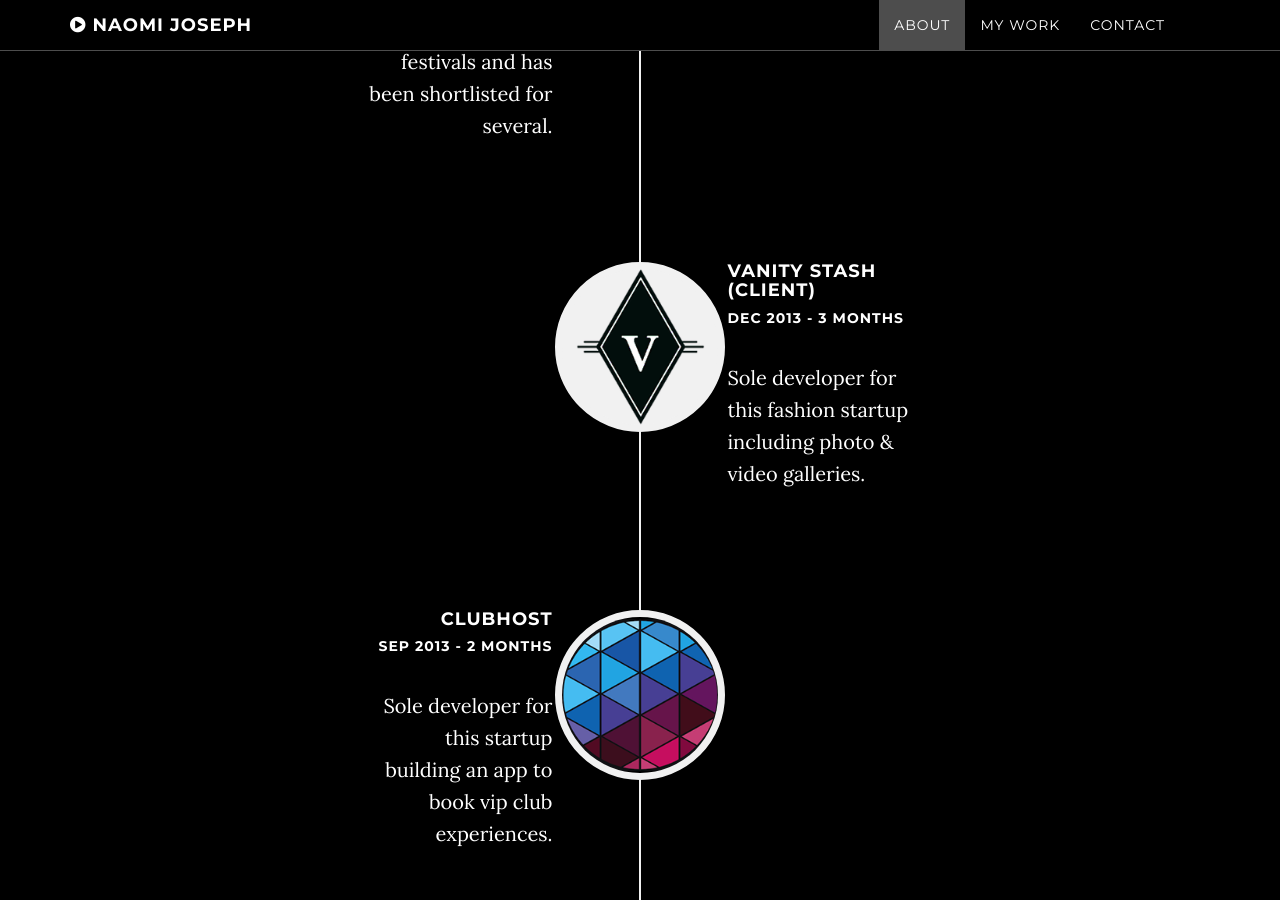
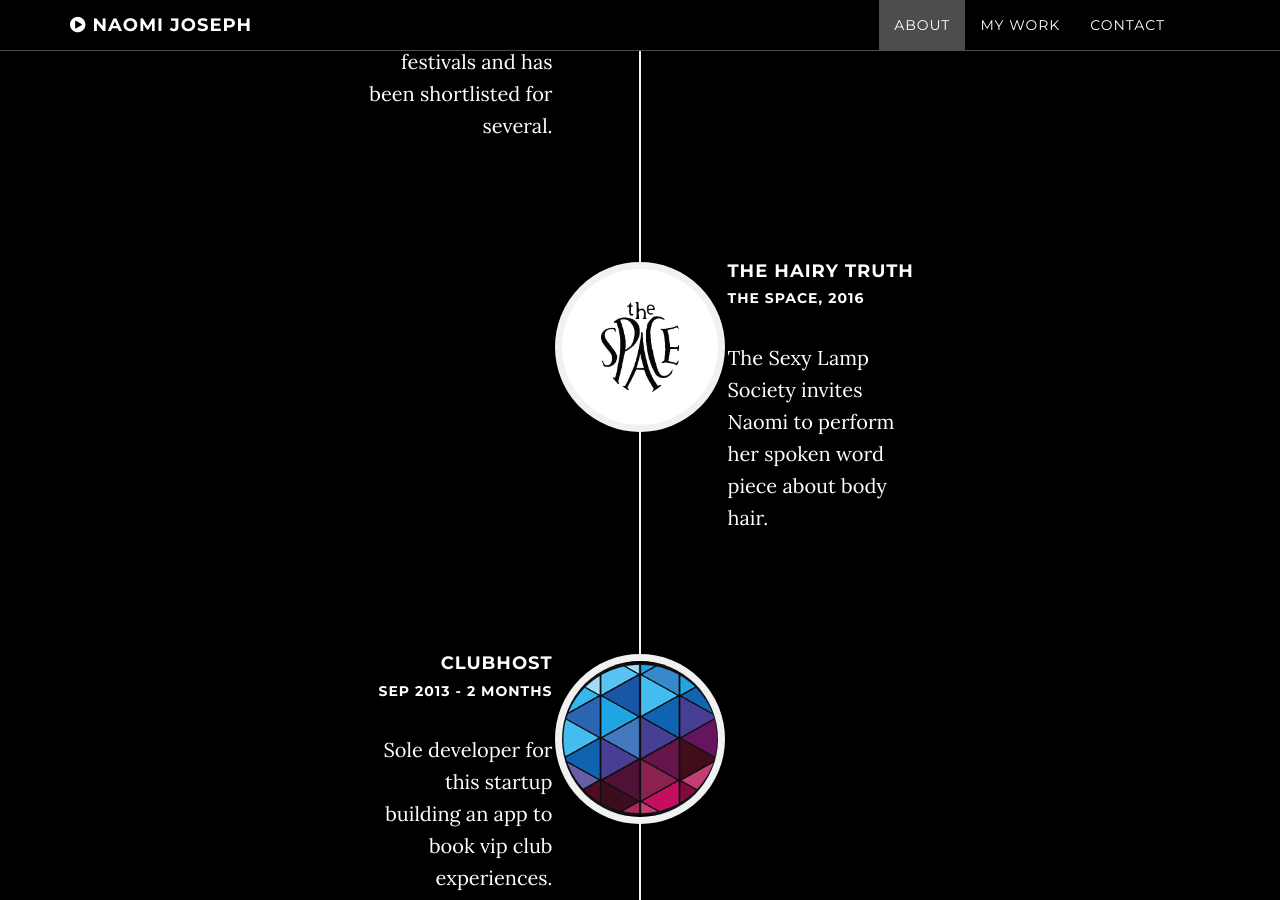
Before and after one commit to NaomiMJ/naomijoseph.me, a Jekyll site: the page built from _posts/2013-12-01-vanity_stash.markdown, in a window 1280 px wide and 900 px high, scrolled down 4438 px. Built offline with Jekyll 4.4.1, drawn with Linux system fonts in a browser that asks for light colours.

Commit message:
Update 2013-12-01-vanity_stash.markdown

```diff
--- a/_posts/2013-12-01-vanity_stash.markdown
+++ b/_posts/2013-12-01-vanity_stash.markdown
@@ -1,9 +1,9 @@
 ---
 layout: default
-title: Vanity Stash (Client)
-subtitle: Dec 2013 - 3 Months
-blurb: Sole developer for this fashion startup including photo & video galleries.
-image: "img/timeline/client/vanity_stash.png"
+title: The Hairy Truth
+subtitle: The Space, 2016
+blurb: The Sexy Lamp Society invites Naomi to perform her spoken word piece about body hair.
+image: img/timeline/client/The Space.jpg
 project-url: https://play.google.com/store/apps/details?id=com.seventeen.vanitystash
 modal-id: c-vanity_stash
 date: 2013-12-01
```
